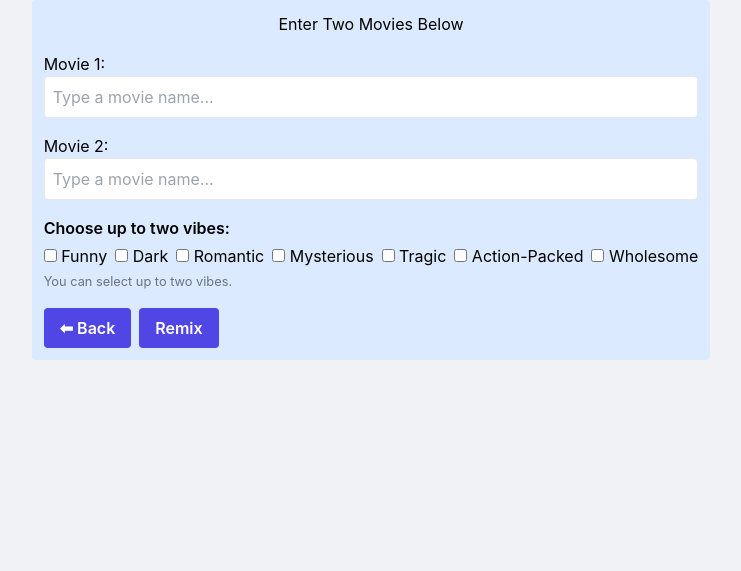
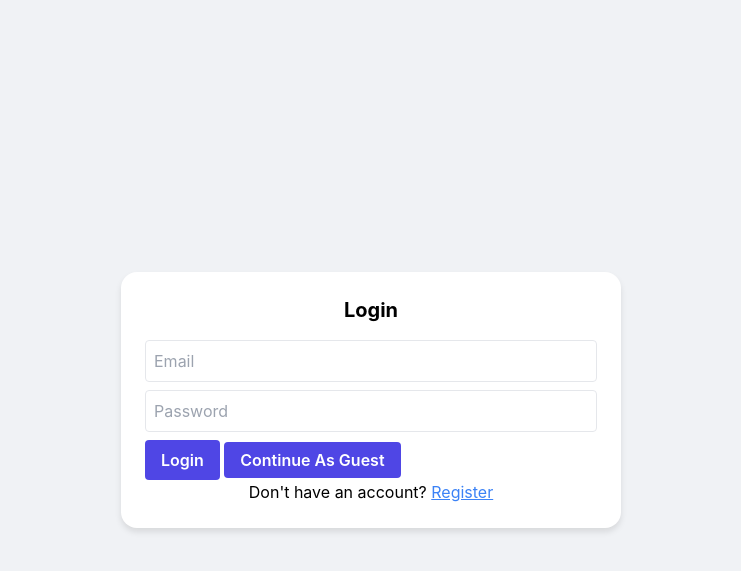
Before and after one commit to BrendxnW/movie-recommender, a Django app: page / in a window 1280 px wide. Shown: the top 571 px of the page, without its empty margins (269-1010 px from the left). Run offline with Django 5.2, Linux system fonts and the light colour scheme; parts of the project's set-up code (start-up, migrations or seed data) failed here and were passed over; some libraries are stand-ins or nearby versions.

Commit message:
added login page naviation to work correctly, still buggy home page

```diff
--- a/movie_rec/templates/login.html
+++ b/movie_rec/templates/login.html
@@ -5,12 +5,25 @@
 <body>
   <div id="app" class="chat-container">
     <form action="">
+      {% csrf_token %}
       <h2 class="text-xl font-bold mb-4 text-center">Login</h2>
+
       <input type="email" class="border p-2 rounded w-full mb-2" name="email" placeholder="Email" required>
       <input type="password" class="border p-2 rounded w-full mb-2" name="password" placeholder="Password" required>
-      <button type="submit" class="submit-button bg-indigo-600 text-white px-4 py-2 rounded">Login</button>
-      <button type="submit" class="submit-button bg-indigo-600 text-white px-4 py-2 rounded" >Continue As Guest</button>
-      <p>Don't have an account? <a href="#" class="text-blue-500 underline" text-center>Register</a></p>
+
+      <button type="submit" name="action" value="login" class="submit-button bg-indigo-600 text-white px-4 py-2 rounded">
+        Login
+      </button>
+
+      <a href= "{% url 'home' %}" type="submit" name="action" value="guest" class="submit-button bg-indigo-600 text-white px-4 py-2 rounded" >
+        Continue As Guest
+      </a>
+
+      <p>Don't have an account?
+        <a href="{% url 'register' %}" class="text-blue-500 underline">
+          Register
+        </a>
+      </p>
     </form>
   </div>
 {% endblock %}
@@ -27,75 +40,6 @@
       </h1>
     {% endif %}
 
-
-
-      <!-- Selected the Remixer function -->
-      {% if feature == "remixer" %}
-          <div class="message-bubble bg-blue-100 rounded p-3">
-            <p>Enter Two Movies Below</p>
-            <form method="POST" class="space-y-4" id="remix-form">
-              {% csrf_token %}
-              <div class="relative">
-                <label for="movie1">Movie 1:</label>
-                <input type="text" id="movie1" name="movie1"
-                       class="movie-autocomplete-input w-full border p-2 rounded"
-                       placeholder="Type a movie name..."
-                       autocomplete="off" required>
-                <ul id="movie1-suggestions" class="autocomplete-suggestions absolute z-10 w-full bg-white border border-gray-300 rounded mt-1 max-h-60 overflow-y-auto hidden"></ul>
-              </div>
-              <div class="relative">
-                <label for="movie2">Movie 2:</label>
-                <input type="text" id="movie2" name="movie2"
-                       class="movie-autocomplete-input w-full border p-2 rounded"
-                       placeholder="Type a movie name..."
-                       autocomplete="off" required>
-                <ul id="movie2-suggestions" class="autocomplete-suggestions absolute z-10 w-full bg-white border border-gray-300 rounded mt-1 max-h-60 overflow-y-auto hidden"></ul>
-              </div>
-
-              <!-- Vibe checkboxes -->
-              <div class="mb-2">
-                <label class="block font-semibold mb-1">Choose up to two vibes:</label>
-                <div id="vibe-checkboxes" class="flex flex-wrap gap-2">
-                  <label><input type="checkbox" name="vibe" value="funny" class="vibe-checkbox"> Funny</label>
-                  <label><input type="checkbox" name="vibe" value="dark" class="vibe-checkbox"> Dark</label>
-                  <label><input type="checkbox" name="vibe" value="romantic" class="vibe-checkbox"> Romantic</label>
-                  <label><input type="checkbox" name="vibe" value="mysterious" class="vibe-checkbox"> Mysterious</label>
-                  <label><input type="checkbox" name="vibe" value="tragic" class="vibe-checkbox"> Tragic</label>
-                  <label><input type="checkbox" name="vibe" value="action-packed" class="vibe-checkbox"> Action-Packed</label>
-                  <label><input type="checkbox" name="vibe" value="wholesome" class="vibe-checkbox"> Wholesome</label>
-                </div>
-                <small class="text-gray-500">You can select up to two vibes.</small>
-              </div>
-              <div class="flex gap-2">
-                <button type="submit" name="action" value="back"
-                  onclick="document.getElementById('movie1').removeAttribute('required'); document.getElementById('movie2').removeAttribute('required');"
-                  class="submit-button bg-indigo-600 text-white px-4 py-2 rounded">⬅ Back</button>
-                <button type="submit" name="action" value="submit_remix"
-                  class="submit-button bg-indigo-600 text-white px-4 py-2 rounded">Remix</button>
-              </div>
-            </form>
-          </div>
-        {% endif %}
-
-      <!-- Remix loading screen -->
-      <div id="loading-overlay" class="fixed inset-0 bg-black bg-opacity-40 flex items-center justify-center z-50 hidden">
-          <div class="flex flex-col items-center">
-            <svg class="animate-spin h-12 w-12 text-white mb-4" xmlns="http://www.w3.org/2000/svg" fill="none" viewBox="0 0 24 24">
-              <circle class="opacity-25" cx="12" cy="12" r="10" stroke="currentColor" stroke-width="4"></circle>
-              <path class="opacity-75" fill="currentColor" d="M4 12a8 8 0 018-8v8z"></path>
-            </svg>
-            <span class="text-white text-lg font-semibold">Remixing...</span>
-          </div>
-        </div>
-
-      <!-- Remixed results -->
-    {% if response and feature == "remixer" %}
-        <div class="message-bubble bg-blue-100 rounded p-3">
-            <h3 class="font-bold mb-2">🎬 Remixed Plot:</h3>
-            <p>{{ response }}</p>
-        </div>
-    {% endif %}
-    </div>
 
     <!-- Loading screen -->
     <script>
@@ -252,6 +196,3 @@
       setupAutocomplete('movie2');
     });
     </script>
-
-</body>
-</html>
--- a/movie_rec/templates/remixer.html
+++ b/movie_rec/templates/remixer.html
@@ -1,5 +1,5 @@
 {% extends "base.html" %}
-{% block title %}Register{% endblock %}
+{% block title %}Remixer{% endblock %}
 
 {% block content %}
 <!-- Selected the Remixer function -->
--- a/movie_rec/urls.py
+++ b/movie_rec/urls.py
@@ -2,7 +2,9 @@ from django.urls import path
 from .import views
 
 urlpatterns = [
-    path("", views.greet_view),
+    path("", views.login, name="login"),
+    path("register/", views.register, name="register"),
+    path("home/", views.home, name="home"),
     path("greet/", views.greet_view, name="greet"),
     path('search-movies/', views.search_movies, name='search_movies'),
 ]
--- a/movie_rec/views.py
+++ b/movie_rec/views.py
@@ -1,4 +1,4 @@
-from django.shortcuts import render
+from django.shortcuts import render, redirect
 from .nlp_utils import RecommendMovie, GreetingPrompt, Remixer, ClassifyIntent, FindMovie
 from .tmdb_API import get_movies_by_genre, InvalidGenreError, get_movie_plot
 import os
@@ -46,6 +46,22 @@ def search_movies(request):
             'results': matching_titles
         })
     return JsonResponse({'error': 'Invalid request method'}, status=400)
+
+
+def login(request):
+
+
+    return(render(request, "login.html"))
+
+
+def register(request):
+
+
+    return render(request, "register.html")
+
+
+def home(request):
+    return(render(request,"home.html"))
 
 
 def greet_view(request):
@@ -301,6 +317,4 @@ def greet_view(request):
         context['feature'] = 'remixer'
         context['imdb_movies'] = load_imdb_titles()
 
-    return render(request, "remixer.html", {
-    "feature": "remixer",
-})
+    return render(request, "login.html", context)
```
Also changed, not shown: movie_rec/templates/home.html (+5 -3 lines), movie_rec/templates/register.html (+10 -3 lines), db.sqlite3.
